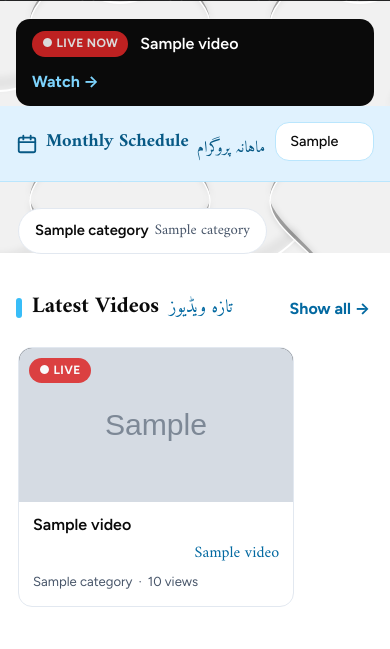
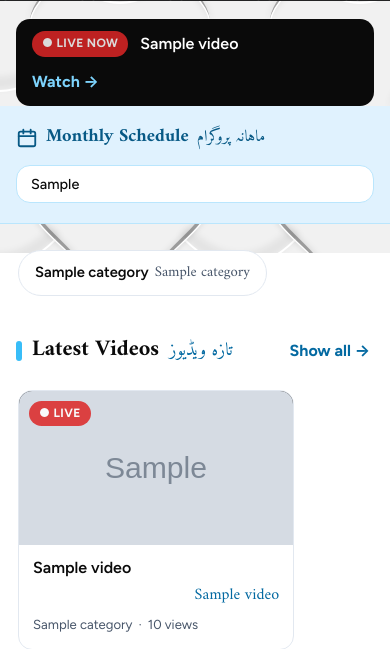
Before and after one commit to unaiskhan06/anjumanefaizanerabbani, a Django app: page / in a window 390 px wide. Shown: the part 591-1240 px from the top of the page. Run offline with Django 5.2, Linux system fonts and the light colour scheme; tables that the repository leaves empty hold one stand-in row (values such as "Sample post"); grey boxes marked "Sample" are stand-in pictures; parts of the project's set-up code (start-up, migrations or seed data) failed here and were passed over.

Commit message:
Fix mobile layout of schedule section

```diff
--- a/static/css/style.css
+++ b/static/css/style.css
@@ -351,8 +351,8 @@ main { display: block; min-height: 50vh; outline: none; }
 
 .schedule { background: var(--sky-100); border-bottom: 1px solid var(--sky-200); }
 [data-theme="dark"] .schedule { background: #0b1a26; border-color: var(--border); }
-.schedule-inner { display: flex; flex-direction: row; align-items: flex-start; gap: 10px; padding-block: 16px; }
-.schedule-title { display: flex; align-items: flex-start; gap: 8px; font-size: 1.15rem; line-height: 1; margin: 0; color: var(--sky-800); flex-wrap: wrap; flex: none; padding-block-start: 11px; }
+.schedule-inner { display: flex; flex-direction: column; gap: 12px; padding-block: 16px; }
+.schedule-title { display: flex; align-items: center; gap: 8px; font-size: 1.15rem; line-height: 1; margin: 0; color: var(--sky-800); flex-wrap: wrap; flex: none; }
 [data-theme="dark"] .schedule-title { color: var(--sky-300); }
 .schedule-title span { font-size: 1rem; font-weight: 400; }
 .schedule-list { display: flex; gap: 8px; overflow-x: auto; scrollbar-width: thin; padding-bottom: 4px; flex: 1 1 auto; min-width: 0; }
@@ -362,10 +362,13 @@ main { display: block; min-height: 50vh; outline: none; }
 }
 [data-theme="dark"] .schedule-list li { border-color: var(--border); }
 .schedule-event a { text-decoration: none; color: var(--primary); }
-@media (min-width: 900px) { .schedule-inner { flex-direction: row; align-items: center; } .schedule-title { flex: none; } }
+@media (min-width: 900px) {
+  .schedule-inner { flex-direction: row; align-items: flex-start; gap: 10px; }
+  .schedule-title { align-items: flex-start; padding-block-start: 11px; flex: none; }
+}
 /* Smaller screens: let long schedule lines wrap instead of being cut off. */
 @media (max-width: 899.98px) {
-  .schedule-list { flex-wrap: wrap; overflow: visible; }
+  .schedule-list { flex-wrap: wrap; overflow: visible; width: 100%; }
   .schedule-list li { flex: 1 1 auto; white-space: normal; border-radius: 14px; line-height: 1.4; }
 }
 
```
